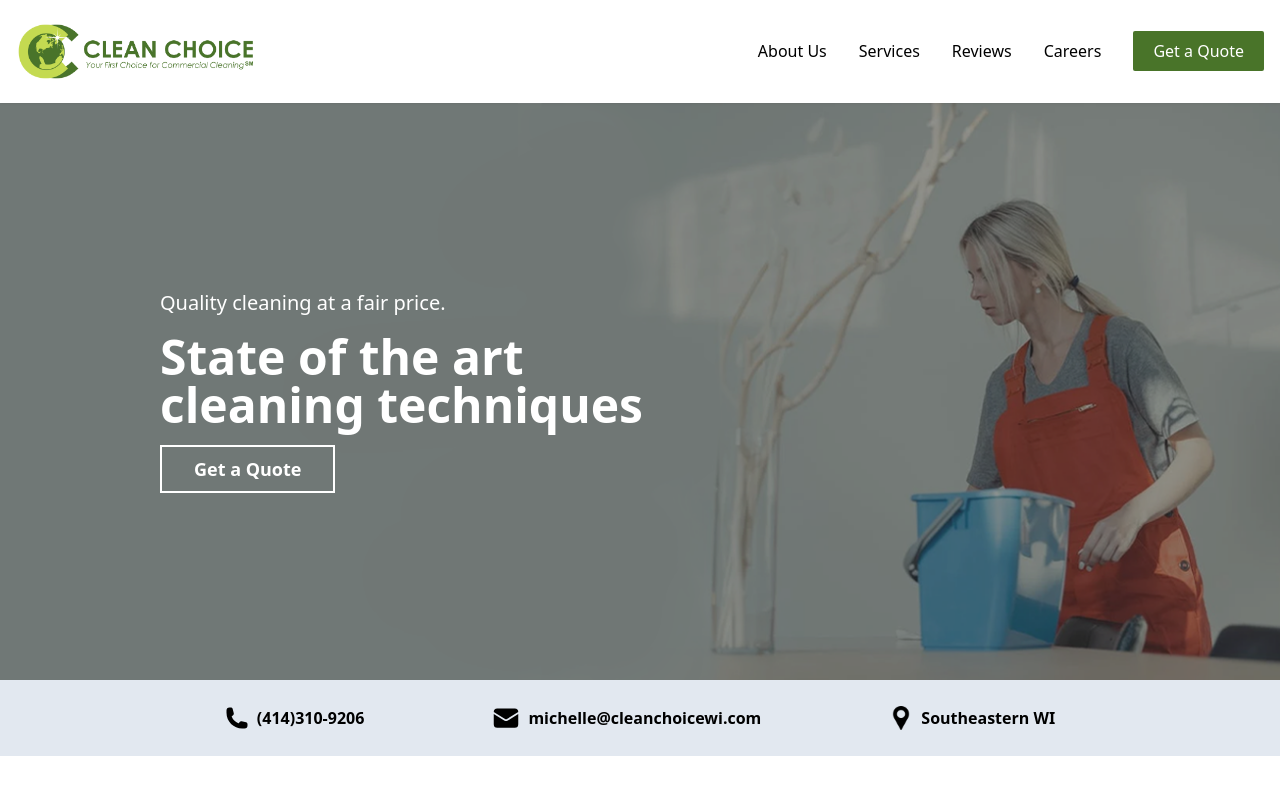
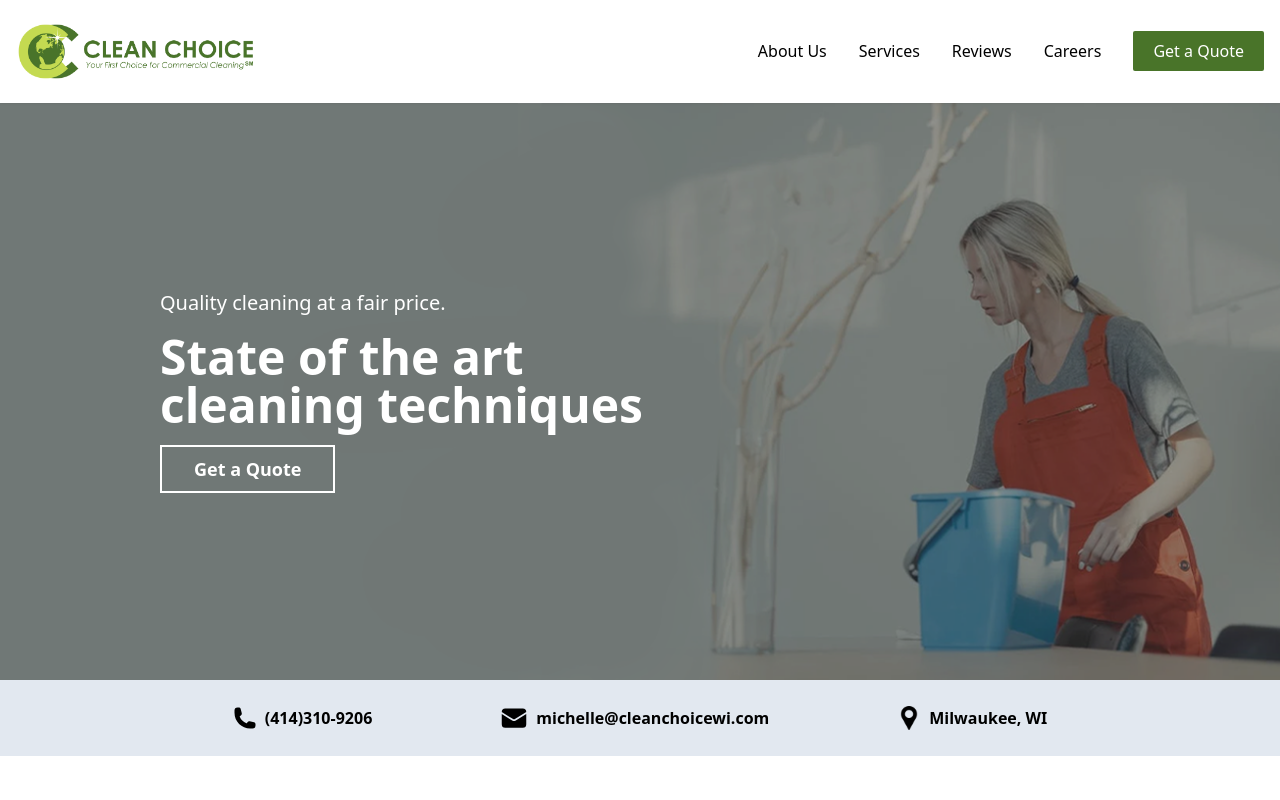
Before and after one commit to Clean-Choice-Website/clean-choice, a React (Vite) app: page / in a window 1280 px wide. Shown: the top 800 px of the page. Built offline with nearby package versions, Linux system fonts and the light colour scheme.

Commit message:
update contact loacation

```diff
--- a/src/components/ContactInfo.jsx
+++ b/src/components/ContactInfo.jsx
@@ -17,7 +17,7 @@ const ContactInfo = () => {
       </div>
       <div className="flex items-center gap-2 font-bold">
         <img src={pin} alt="Map pin icon" className="w-6" />
-        <p>Southeastern WI</p>
+        <p>Milwaukee, WI</p>
       </div>
     </div>
   );
```
